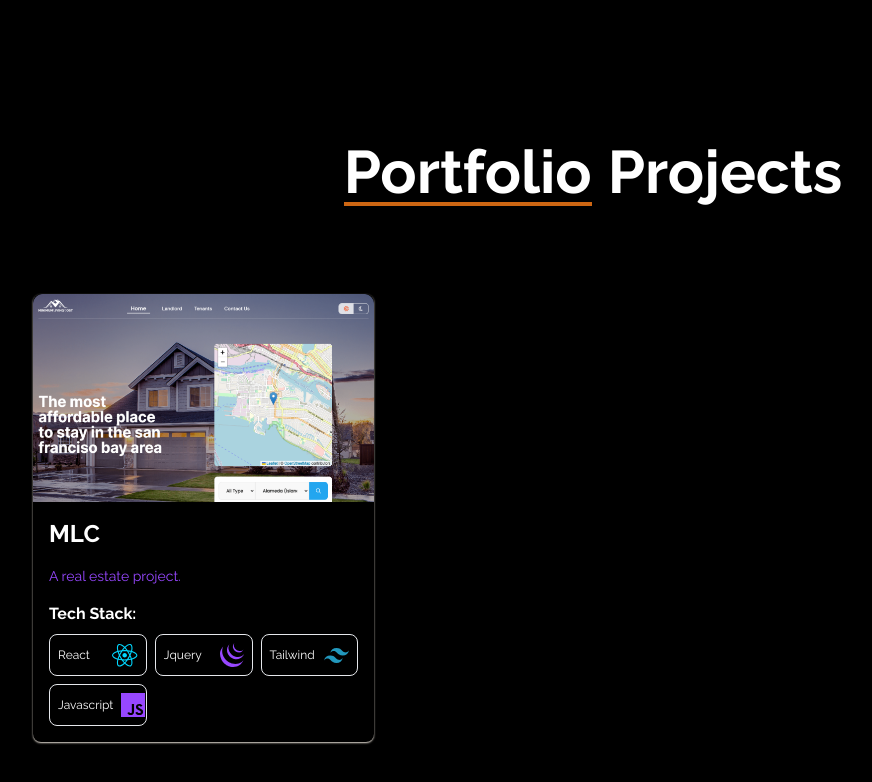
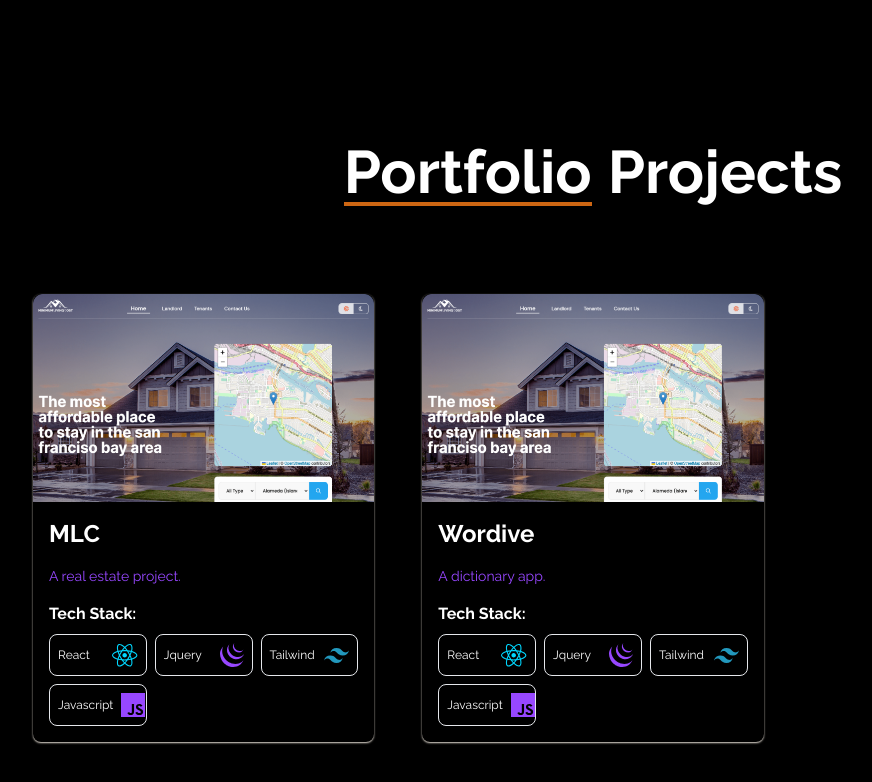
Before and after one commit to Issiedoesit/issie, a React (Vite) app: page / in a window 1280 px wide. Shown: the part 2894-3676 px from the top of the page, without its empty margins (47-919 px from the left). Built offline with nearby package versions, Linux system fonts and the light colour scheme; a web font is replaced by a local one.

Commit message:
Add wordive

```diff
--- a/src/data/ProjectsData.js
+++ b/src/data/ProjectsData.js
@@ -27,6 +27,35 @@ const ProjectsData = [
                 icon:"/assets/media/icons/js.svg"
             }
         ]
+    },
+        {
+        id: 2,
+        name: "Wordive",
+        description: "A dictionary app.",
+        link: "https://wordive.vercel.app/",
+        image: "/assets/media/images/projects/MLC.png",
+        techStack: [
+            {
+                id: 1,
+                name: "React",
+                icon:"/assets/media/icons/react.svg"
+            },
+            {
+                id: 2,
+                name: "Jquery",
+                icon:"/assets/media/icons/jquery.svg"
+            },
+            {
+                id: 3,
+                name: "Tailwind",
+                icon:"/assets/media/icons/tailwind.svg"
+            },
+            {
+                id: 2,
+                name: "Javascript",
+                icon:"/assets/media/icons/js.svg"
+            }
+        ]
     }
 ]
 
```
